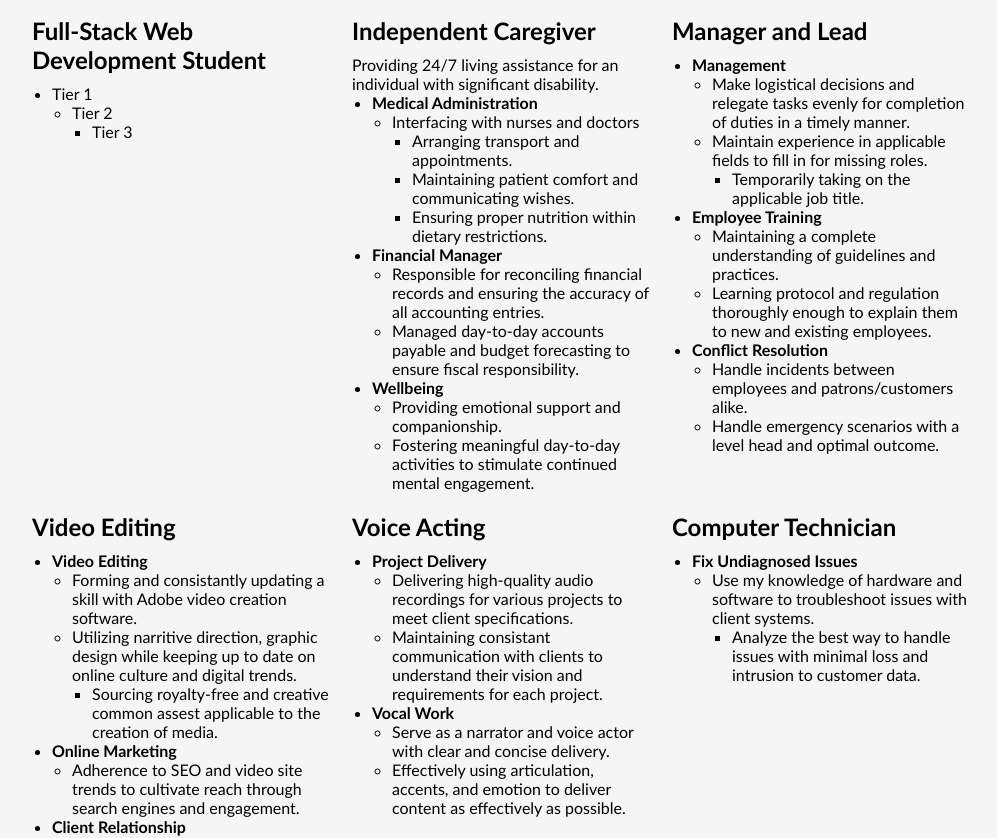
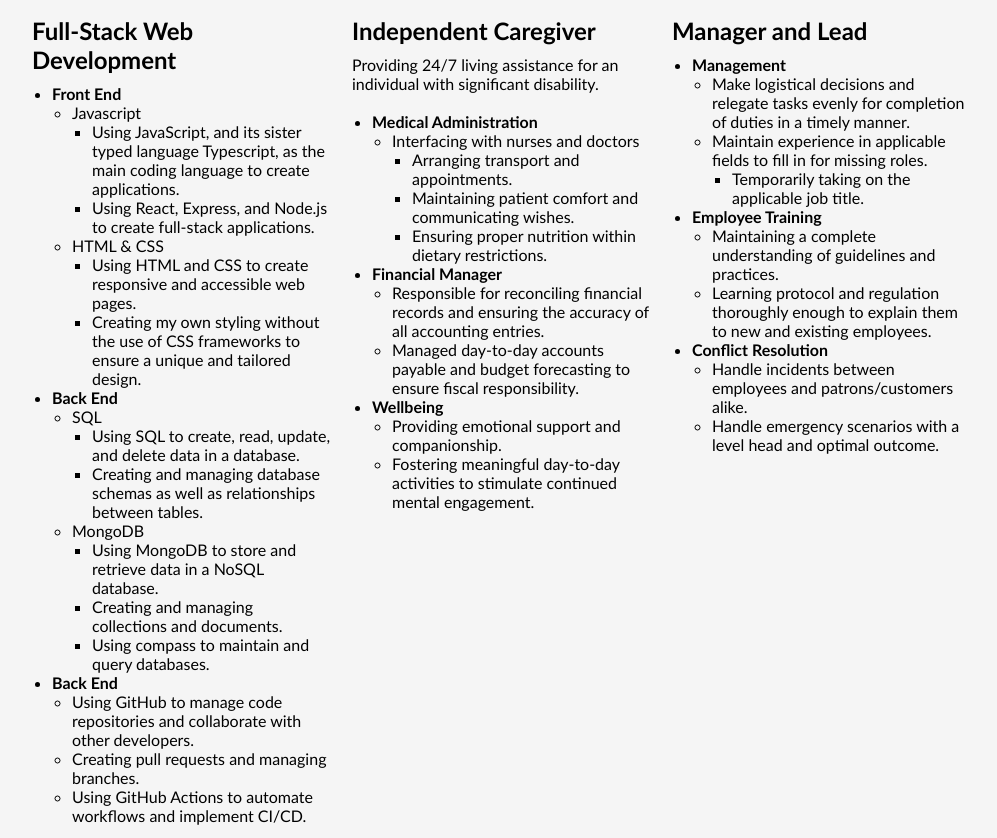
Before and after one commit to CerfSoleil/rdjiii_Portfolio, a React (Vite) app: page /resume in a window 1280 px wide. Shown: the part 400-1238 px from the top of the page, without its empty margins (138-1135 px from the left). Built offline with nearby package versions, Linux system fonts and the light colour scheme.

Commit message:
Resume.jsx | Filling in the page

```diff
--- a/src/pages/Resume.jsx
+++ b/src/pages/Resume.jsx
@@ -23,20 +23,47 @@ const Resume = () => {
       </a>
       <div className="resume-lists">
         <div className="resume-section">
-          <h2>Full-Stack Web Development Student</h2>
+          <h2>Full-Stack Web Development</h2>
           <ul>
-            <li>Tier 1</li>
+            <li><b>Front End</b></li>
             <ul>
-              <li>Tier 2</li>
+              <li>Javascript</li>
               <ul>
-                <li>Tier 3</li>
+                <li>Using JavaScript, and its sister typed language Typescript, as the main coding language to create applications.</li>
+                <li>Using React, Express, and Node.js to create full-stack applications.</li>
               </ul>
+              <li>HTML & CSS</li>
+              <ul>
+                <li>Using HTML and CSS to create responsive and accessible web pages.</li>
+                <li>Creating my own styling without the use of CSS frameworks to ensure a unique and tailored design.</li>
+              </ul>
+            </ul>
+            <li><b>Back End</b></li>
+            <ul>
+              <li>SQL</li>
+              <ul>
+                <li>Using SQL to create, read, update, and delete data in a database.</li>
+                <li>Creating and managing database schemas as well as relationships between tables.</li>
+              </ul>
+              <li>MongoDB</li>
+              <ul>
+                <li>Using MongoDB to store and retrieve data in a NoSQL database.</li>
+                <li>Creating and managing collections and documents.</li>
+                <li>Using compass to maintain and query databases.</li>
+              </ul>
+            </ul>
+            <li><b>Back End</b></li>
+            <ul>
+              <li>Using GitHub to manage code repositories and collaborate with other developers.</li>
+              <li>Creating pull requests and managing branches.</li>
+              <li>Using GitHub Actions to automate workflows and implement CI/CD.</li>
             </ul>
           </ul>
         </div>
         <div className="resume-section">
           <h2>Independent Caregiver</h2>
           <p>Providing 24/7 living assistance for an individual with significant disability.</p>
+          <br></br>
           <ul>
             <li><b>Medical Administration</b></li>
             <ul>
```
